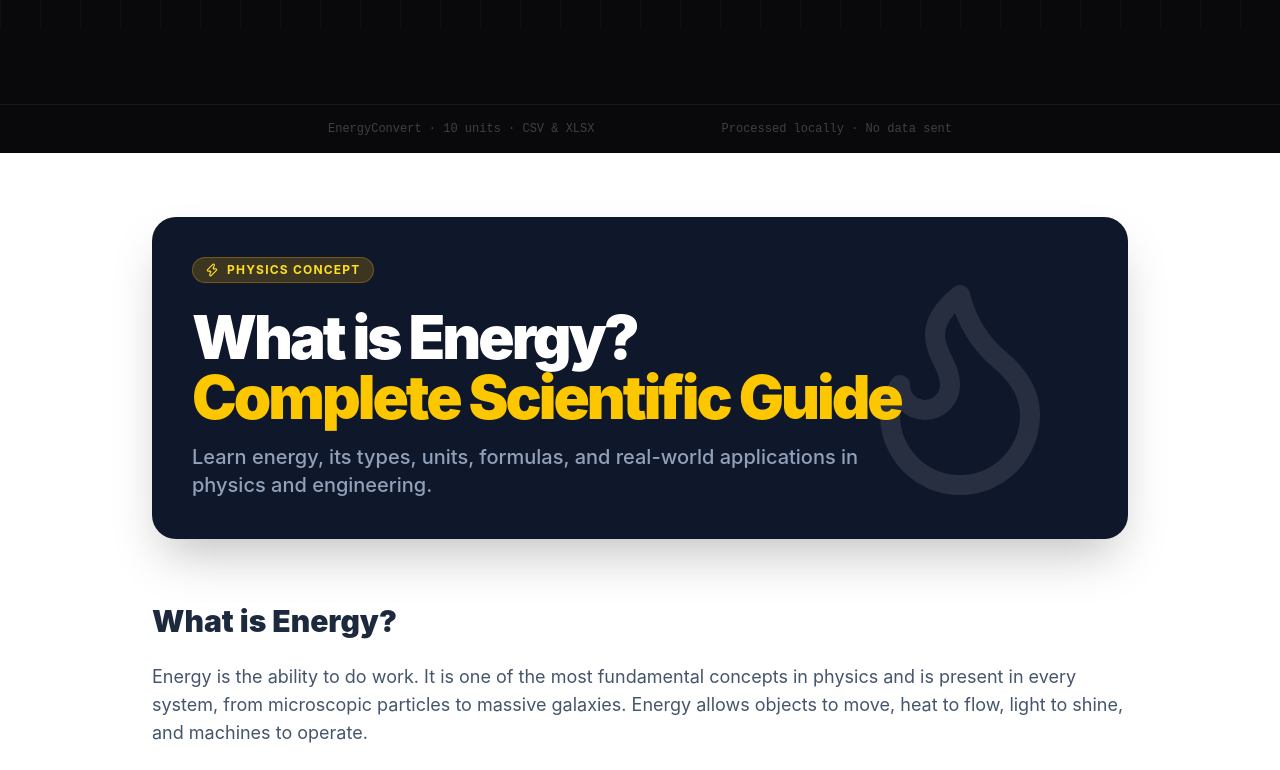
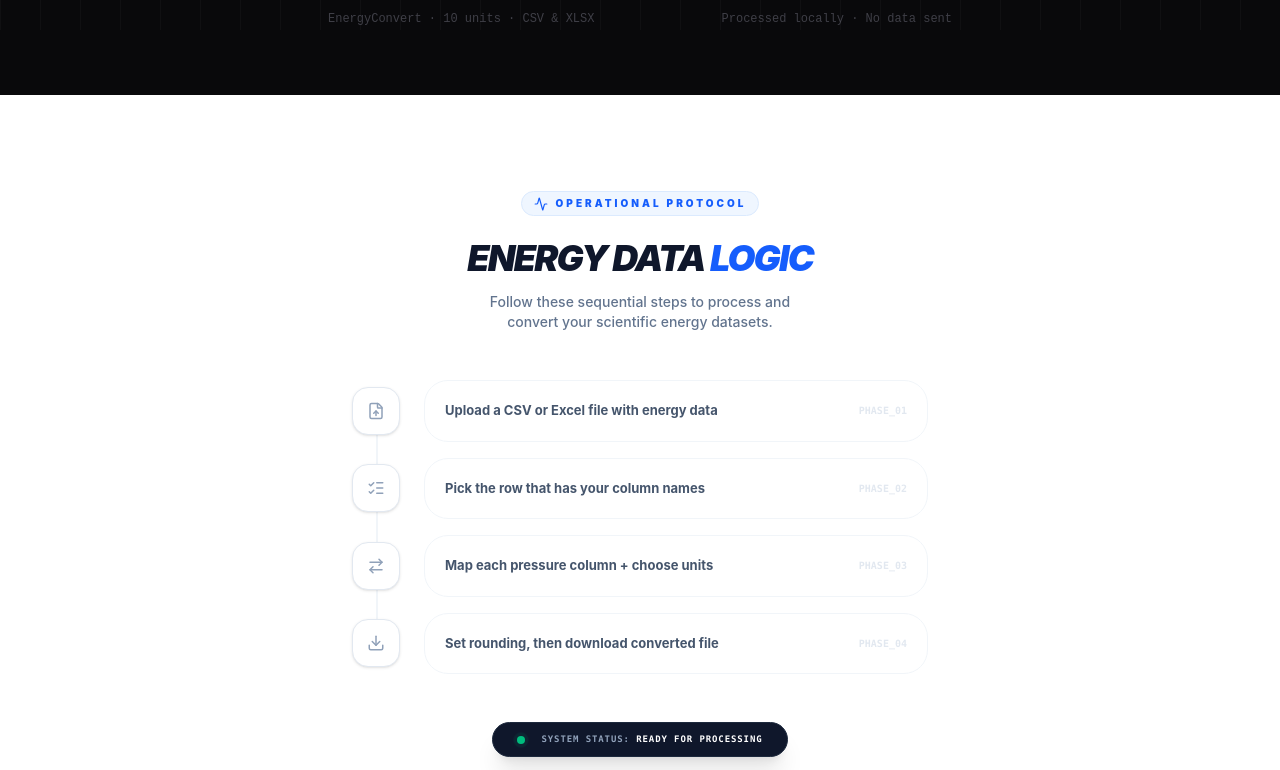
Before and after one commit to ihalokam/unitconveerter, a Next.js app: page /bulk-unit-converter/energy-unit-converter-in-bulk-csv-excel-files in a window 1280 px wide. Shown: the part 770-1540 px from the top of the page. Built offline with nearby package versions, Linux system fonts and the light colour scheme.

Commit message:
updateed eenergy cinverter pagee

```diff
--- a/app/Components/UnitComponents/EnergyService.tsx
+++ b/app/Components/UnitComponents/EnergyService.tsx
@@ -270,18 +270,7 @@ function UploadStep({ onSuccess }: { onSuccess: (rows: RawSheet, filename: strin
                     <span>{error}</span>
                 </div>
             )}
-            {/* Quick-start guide */}
-            <div className="w-full max-w-lg rounded-xl border border-zinc-800 bg-zinc-900/40 p-4">
-                <p className="text-xs font-semibold text-zinc-500 uppercase tracking-wider mb-3">How it works</p>
-                <ol className="flex flex-col gap-2">
-                    {["Upload a CSV or Excel file with energy data", "Pick the row that has your column names", "Map each pressure column + choose units", "Set rounding, then download converted file"].map((s, i) => (
-                        <li key={i} className="flex items-start gap-2.5 text-xs text-zinc-500">
-                            <span className="w-4 h-4 rounded-full bg-zinc-800 border border-zinc-700 text-zinc-400 font-bold flex items-center justify-center shrink-0 mt-0.5">{i + 1}</span>
-                            {s}
-                        </li>
-                    ))}
-                </ol>
-            </div>
+
         </section>
     );
 }
--- /dev/null
+++ b/app/Components/UnitComponents/HowEnergy.tsx
@@ -0,0 +1,74 @@
+import React from 'react'
+import { Activity, FileUp, ListChecks, ArrowRightLeft, Download } from 'lucide-react'
+
+function HowEnergy() {
+    const steps = [
+        { text: "Upload a CSV or Excel file with energy data", icon: FileUp },
+        { text: "Pick the row that has your column names", icon: ListChecks },
+        { text: "Map each pressure column + choose units", icon: ArrowRightLeft },
+        { text: "Set rounding, then download converted file", icon: Download }
+    ];
+
+    return (
+        <section className="min-h-[60vh] flex items-center justify-center py-24 px-6 bg-white">
+            <div className="w-full max-w-xl">
+
+                {/* Header: Matches EnergyContent Header Style */}
+                <div className="flex flex-col items-center text-center mb-12">
+                    <div className="inline-flex items-center gap-2 px-3 py-1 rounded-full bg-blue-50 text-blue-600 text-[10px] font-black uppercase tracking-[0.3em] mb-6 border border-blue-100">
+                        <Activity size={14} /> Operational Protocol
+                    </div>
+                    <h3 className="text-4xl font-black text-slate-900 uppercase italic tracking-tighter leading-none mb-4">
+                        Energy Data <span className="text-blue-600">Logic</span>
+                    </h3>
+                    <p className="text-sm font-medium text-slate-500 max-w-xs">
+                        Follow these sequential steps to process and convert your scientific energy datasets.
+                    </p>
+                </div>
+
+                {/* Steps Pipeline: Centered Layout */}
+                <div className="relative space-y-4">
+                    {/* Vertical Connector Line */}
+                    <div className="absolute left-6 top-6 bottom-6 w-[2px] bg-slate-100 z-0"></div>
+
+                    {steps.map((step, i) => (
+                        <div key={i} className="relative z-10 flex items-center gap-6 group">
+                            {/* Icon Hub */}
+                            <div className="w-12 h-12 rounded-2xl bg-white border border-slate-200 flex items-center justify-center shrink-0 shadow-sm group-hover:border-blue-600 group-hover:shadow-blue-100 transition-all duration-500">
+                                <step.icon size={18} className="text-slate-400 group-hover:text-blue-600 transition-colors" />
+                            </div>
+
+                            {/* Instruction Card */}
+                            <div className="flex-1 p-5 rounded-[1.5rem] bg-white border border-slate-100 group-hover:border-slate-200 group-hover:shadow-lg group-hover:shadow-slate-100 transition-all duration-500">
+                                <div className="flex items-center justify-between gap-4">
+                                    <p className="text-[13px] font-bold text-slate-600 group-hover:text-slate-900 transition-colors">
+                                        {step.text}
+                                    </p>
+                                    <span className="font-mono text-[10px] font-black text-slate-200 group-hover:text-blue-200 transition-colors">
+                                        PHASE_0{i + 1}
+                                    </span>
+                                </div>
+                            </div>
+                        </div>
+                    ))}
+                </div>
+
+                {/* Centered Status Footer */}
+                <div className="mt-12 flex justify-center">
+                    <div className="inline-flex items-center gap-4 px-6 py-3 bg-slate-900 rounded-full border border-slate-800 shadow-xl">
+                        <div className="relative flex h-2 w-2">
+                            <span className="animate-ping absolute inline-flex h-full w-full rounded-full bg-emerald-400 opacity-75"></span>
+                            <span className="relative inline-flex rounded-full h-2 w-2 bg-emerald-500"></span>
+                        </div>
+                        <p className="font-mono text-[9px] font-black text-slate-400 uppercase tracking-widest leading-none">
+                            System Status: <span className="text-white font-black">Ready for Processing</span>
+                        </p>
+                    </div>
+                </div>
+
+            </div>
+        </section>
+    )
+}
+
+export default HowEnergy
--- a/app/bulk-unit-converter/energy-unit-converter-in-bulk-csv-excel-files/page.tsx
+++ b/app/bulk-unit-converter/energy-unit-converter-in-bulk-csv-excel-files/page.tsx
@@ -4,6 +4,7 @@ import EnergyService from '@/app/Components/UnitComponents/EnergyService'
 import Navbar from '@/app/Components/Navbar'
 import Footer from '@/app/Components/Footer'
 import EnergyContnet from '@/app/Components/UnitComponents/EnergyContnet'
+import HowEnergy from '@/app/Components/UnitComponents/HowEnergy'
 
 export const metadata: Metadata = {
     title: 'Energy Unit Converter – Joules, kWh, Calories, BTU, eV',
@@ -21,6 +22,7 @@ export default function EnergyConverterPage() {
         <>
             <Navbar />
             <EnergyService />
+            <HowEnergy />
             <EnergyContnet />
             <Footer />
         </>
```
